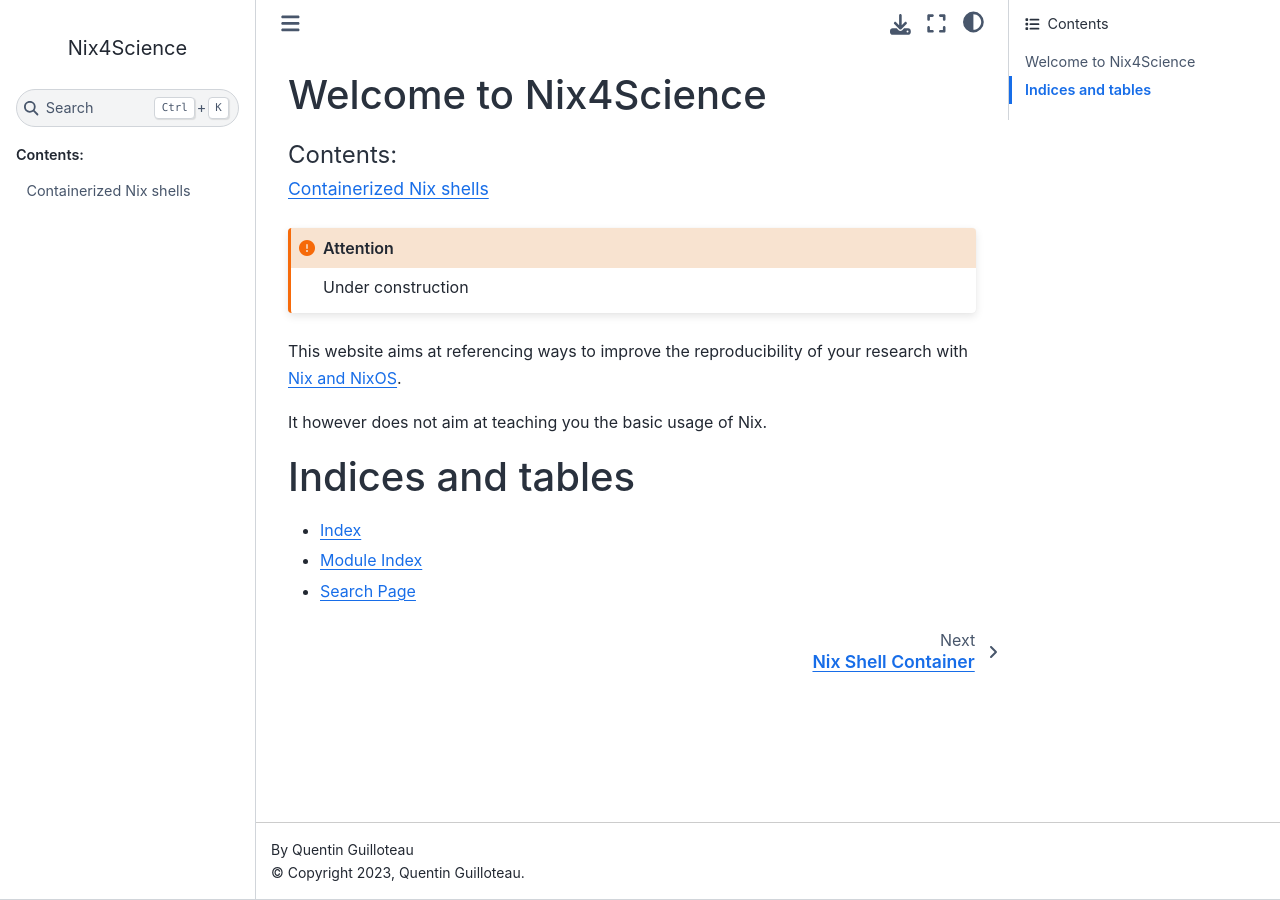
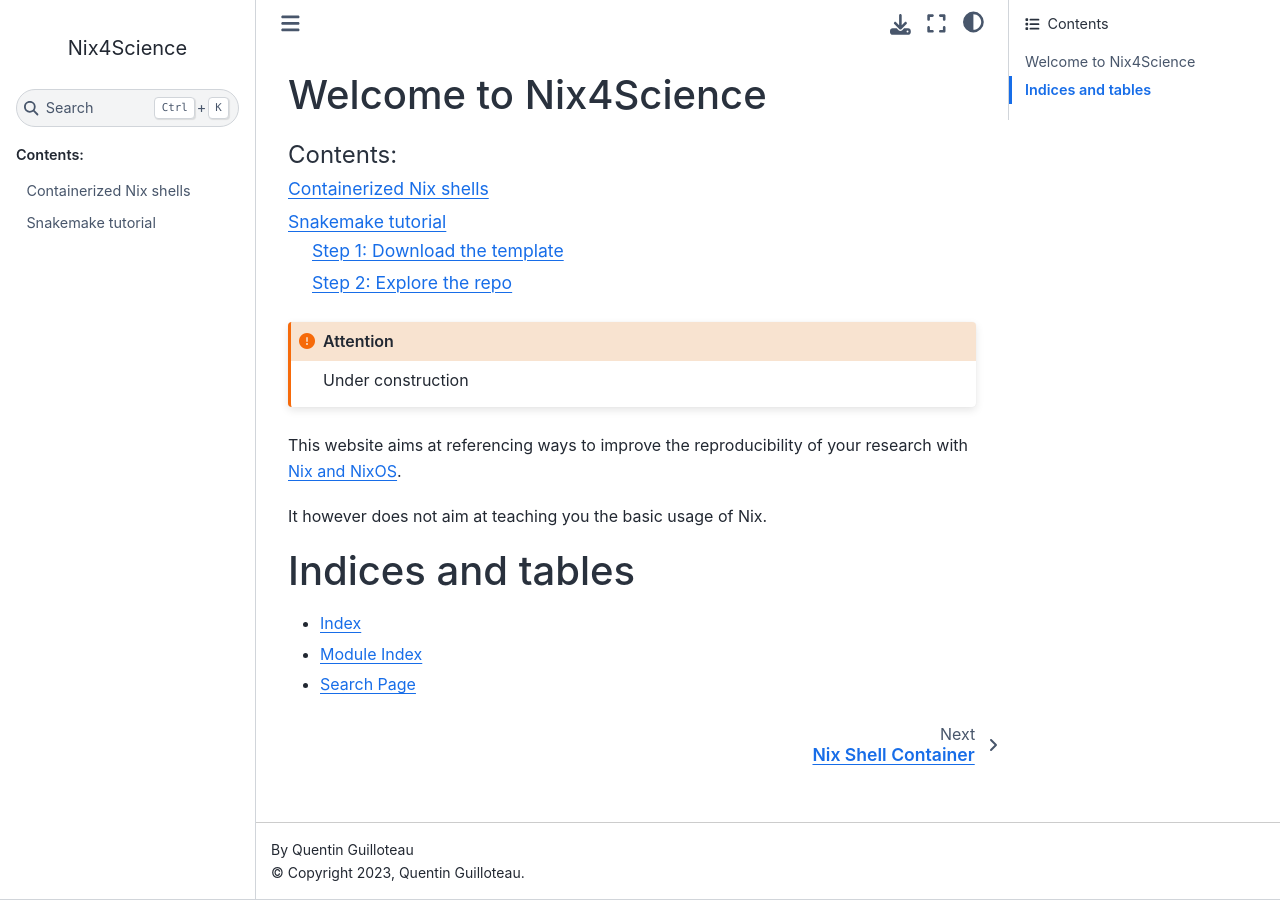
Before and after one commit to Nix4Science/nix4science.github.io, a Sphinx documentation site: the page built from source/index.rst, in a window 1280 px wide. Built offline with Sphinx 7.4.7 and the Sphinx Book theme 1.1.4, drawn with Linux system fonts in a browser that asks for light colours; part of the change alters nothing that is shown.

Commit message:
start tuto snakemake

```diff
--- a/source/index.rst
+++ b/source/index.rst
@@ -11,6 +11,7 @@ Welcome to Nix4Science
    :caption: Contents:
 
     Containerized Nix shells <nix-shell-container.rst>
+    Snakemake tutorial <snakemake-tutorial.rst>
 
 
 .. attention::
--- /dev/null
+++ b/source/snakemake-tutorial.rst
@@ -0,0 +1,48 @@
+Snakemake Tutorial
+==================
+
+In this tutorial, we show how to integrate Nix and Snakemake together to produce a fully reproducible research article.
+
+
+Step 1: Download the template
+-----------------------------
+
+The starting point of the tutorial is available through a Nix template.
+
+.. code-block:: bash
+
+   nix flake new -t github:nix4science/utils#tuto tuto
+
+The template should now be in the ``tuto`` folder.
+
+Step 2: Explore the repo
+------------------------
+
+You can explore what is in the folder:
+
+* ``flake.nix`` and ``flake.lock`` to manage the software environments
+
+* ``expe`` folder for the experiment scripts
+
+* ``analysis`` folder for the scripts working on the data produced by the experiments
+
+* ``paper`` folder for the sources of the LaTeX file that will be our paper
+
+* and finally, the ``workflow`` folder to manage the files related to Snakemake
+
+
+By running:
+
+.. code-block:: bash
+
+   nix flake show
+
+you will see that there are several shell environments for the different stages of our workflow:
+
+* ``pyshell``: a Python shell for the experiments
+
+* ``rshell``: a R shell for the data analysis
+
+* ``texshell``: a shell with LaTeX for generating the paper
+
+* ``default``: a shell with only Snakemake
```
